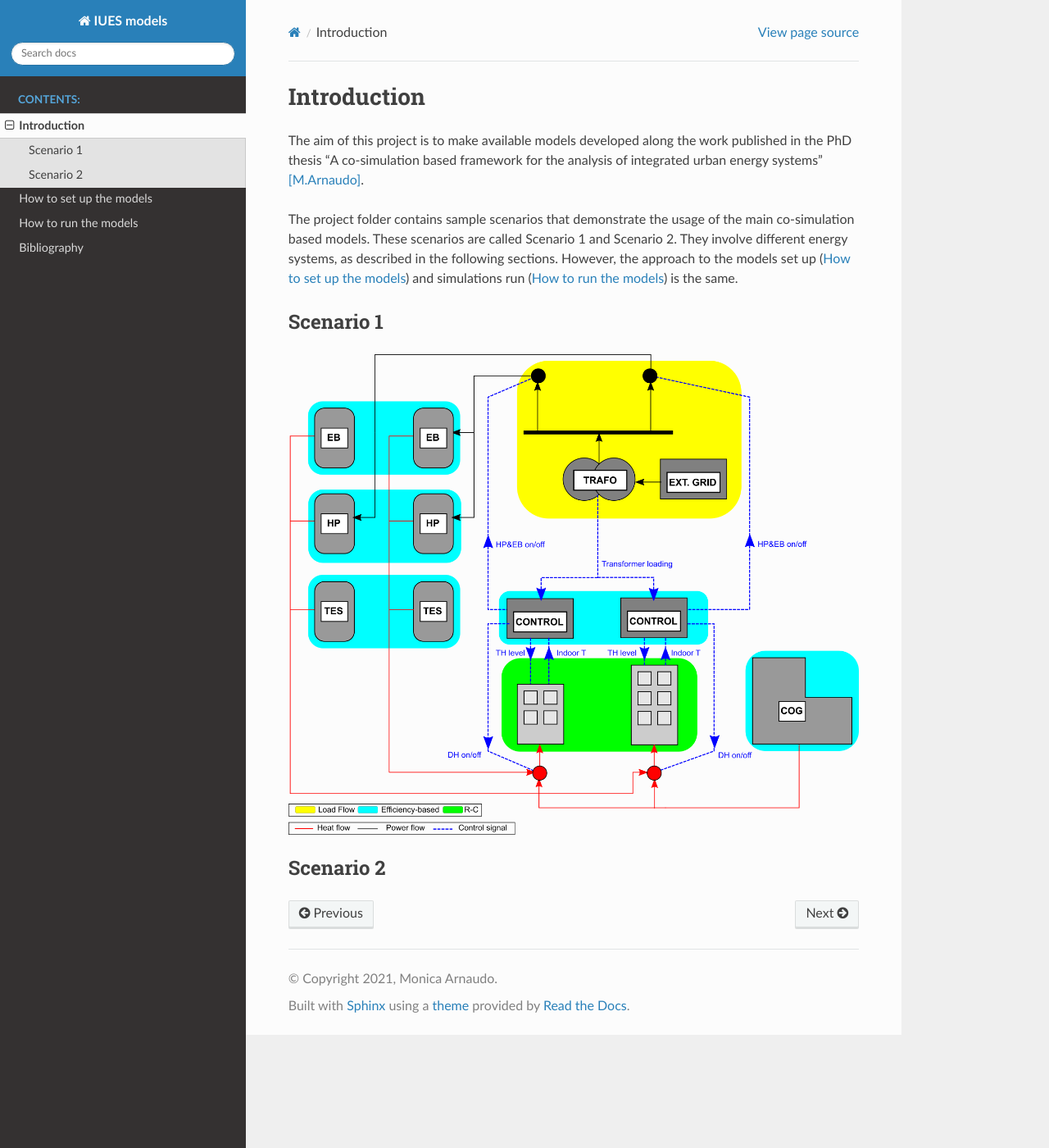
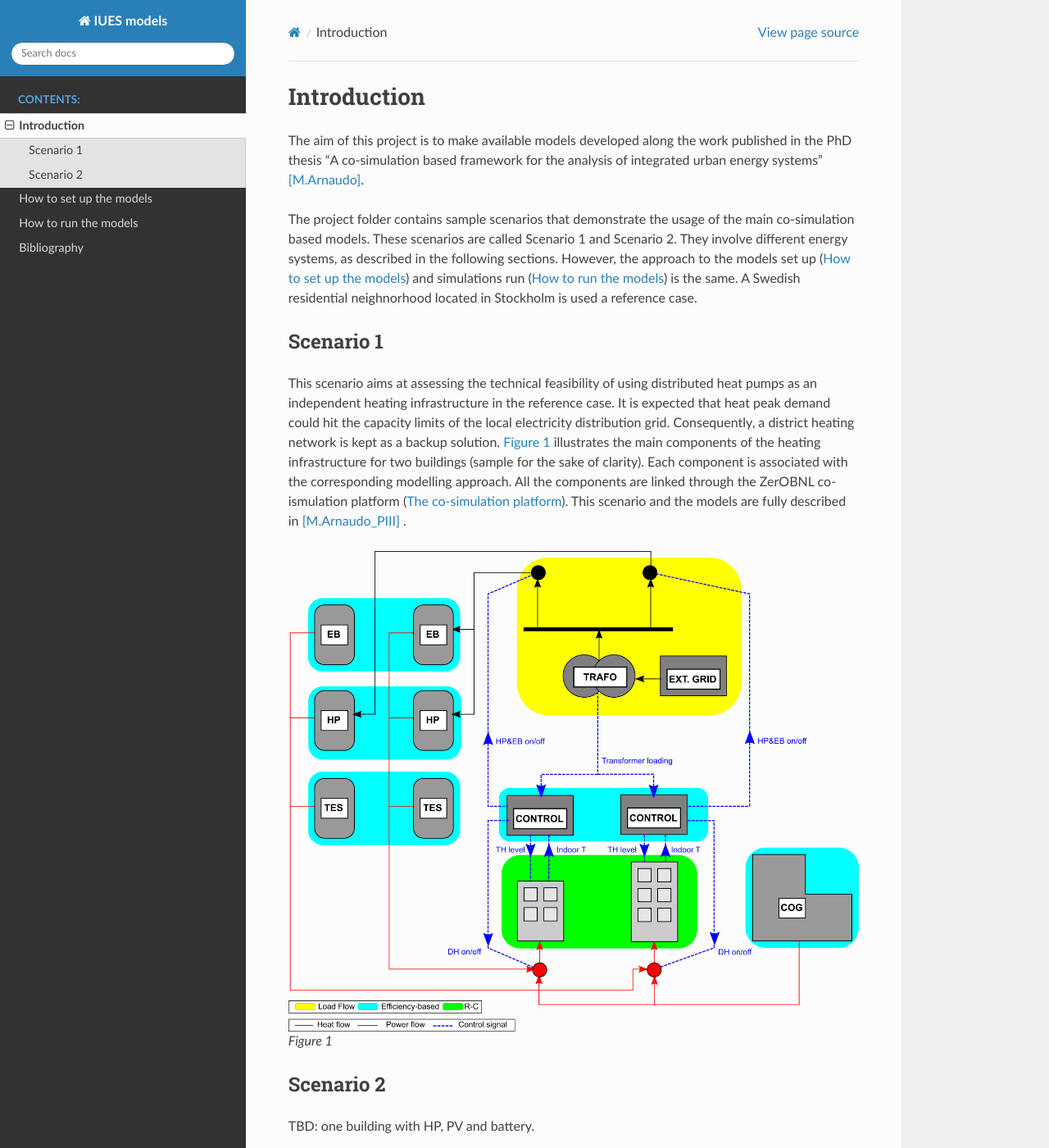
Before and after one commit to MonicaKTH/IUESmodels, a Sphinx documentation site: the page built from doc/introduction.rst, in a window 1280 px wide and 1400 px high. Shown: the whole window at 82% size. Built offline with Sphinx 7.4.7 and the Read the Docs theme 2.0.0, drawn with Linux system fonts in a browser that asks for light colours.

Commit message:
Documentation: description of Scenario 1 in the introduction

```diff
--- a/doc/bibliography.rst
+++ b/doc/bibliography.rst
@@ -2,3 +2,5 @@ Bibliography
 ========================
 
 .. [M.Arnaudo] M. Arnaudo - A co-simulation based framework for the analysis of integrated urban energy systems - 2021 (Online: http://kth.diva-portal.org/smash/record.jsf?pid=diva2%3A1531263&dswid=-360)
+
+.. [M.Arnaudo_PIII] Arnaudo, M.; Topel, M.; Laumert, B. Techno-economic analysis of demand side flexibility to enable the integration of distributed heat pumps within a Swedish neighborhood. Energy 2020, 195, 117012
--- a/doc/introduction.rst
+++ b/doc/introduction.rst
@@ -10,11 +10,24 @@ based models. These scenarios are called Scenario 1 and Scenario 2.
 They involve different energy systems, as described in the following sections.
 However, the approach to the models set up (:ref:`How-to-set-up-the-models`)
 and simulations run (:ref:`How-to-run-the-models`) is the same.
+A Swedish residential neighnorhood located in Stockholm is used a reference case.
 
 Scenario 1
 ---------------------
 
-.. image:: SC1_CoGraph.png
+This scenario aims at assessing the technical feasibility of using distributed heat pumps as an independent heating infrastructure in the reference case.
+It is expected that heat peak demand could hit the capacity limits of the local electricity distribution grid. Consequently, a district heating network is
+kept as a backup solution. :ref:`SC1_CoGraph` illustrates the main components of the heating infrastructure for two buildings (sample for the sake of clarity).
+Each component is associated with the corresponding modelling approach. All the components are linked through the ZerOBNL co-ismulation platform (:ref:`The_co-simulation_platform`).
+This scenario and the models are fully described in [M.Arnaudo_PIII]_ .
+
+.. _SC1_CoGraph:
+
+.. figure:: SC1_CoGraph.png
+
+   Figure 1
 
 Scenario 2
 ---------------------
+
+TBD: one building with HP, PV and battery.
--- a/doc/setup.rst
+++ b/doc/setup.rst
@@ -10,3 +10,8 @@ Tools to be installed
 - Jupyter notebook: https://jupyter.org/
 - ZerOBNL (develop): https://github.com/IntegrCiTy/zerobnl/tree/develop
 - Docker: https://www.docker.com/products/docker-desktop
+
+.. _The_co-simulation_platform:
+
+The co-simulation platform
+---------------------------
```
